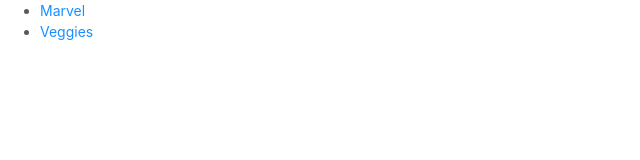
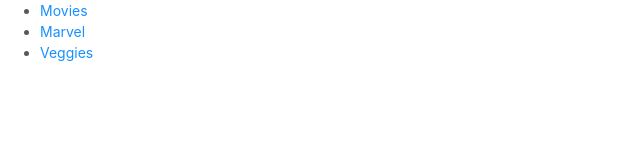
Before and after one commit to dzunigamendez/next-starter-kit, a Next.js app: page / in a window 1280 px wide. Shown: the top 160 px of the page, without its empty margins (0-640 px from the left). Built offline with nearby package versions, Linux system fonts and the light colour scheme; what typography-theme-de-young would draw is missing.

Commit message:
Fix conflicts with typography.js

```diff
--- a/components/veggies/veggies-hero.js
+++ b/components/veggies/veggies-hero.js
@@ -15,6 +15,8 @@
 `;
 
 const Item = styled.li`
+  margin: 0;
+
   &:nth-child(3) {
     grid-column: 3/4;
     grid-row: 1/3;
--- a/pages/index.js
+++ b/pages/index.js
@@ -6,6 +6,11 @@
     <section className="home">
       <nav>
         <ul>
+          <li>
+            <Link href="/movies">
+              <a>Movies</a>
+            </Link>
+          </li>
           <li>
             <Link href="/marvel">
               <a>Marvel</a>
```
